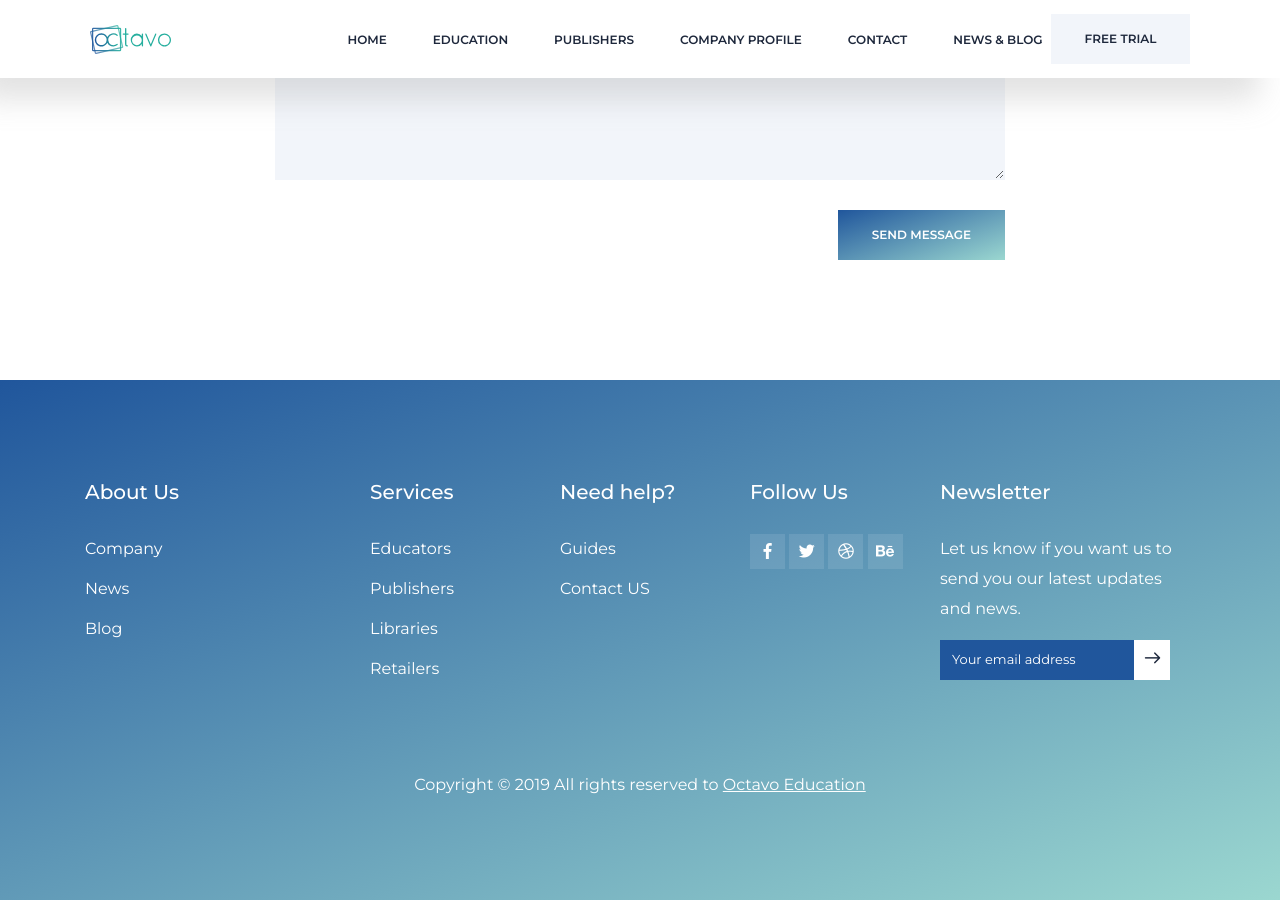
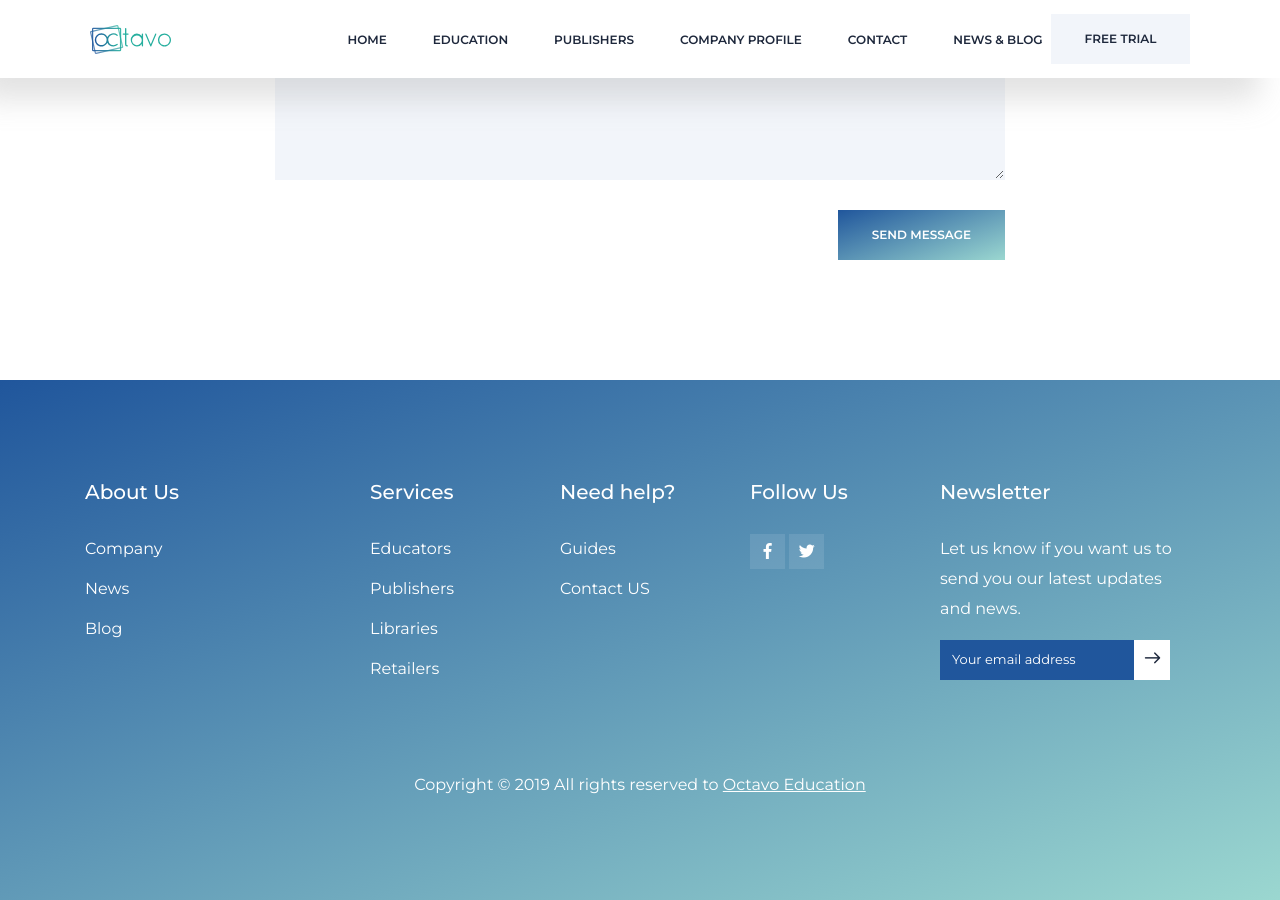
Before and after one commit to jurgencalleja/octavo.education, a Jekyll site: the page built from contact.html, in a window 1280 px wide and 900 px high, scrolled down 1181 px. Built offline with Jekyll 4.4.1, drawn with Linux system fonts in a browser that asks for light colours.

Commit message:
update footer

```diff
--- a/_config wip.yml
+++ b/_config wip.yml
@@ -525,10 +525,8 @@ footer_features_link_four_text: 'Agencies'
 footer_features_link_one_link: '#'
 
 
-footer_facebook_link: '#'
-footer_twitter_link: '#'
-footer_dribbble_link: '#'
-footer_behance_link: '#'
+footer_facebook_link: 'https://www.facebook.com/Octavoapp/'
+footer_twitter_link: 'https://twitter.com/Octavoapp'
 
 mailchimp:
   user-id:
--- a/_includes/footer.html
+++ b/_includes/footer.html
@@ -74,16 +74,6 @@
                                     <i class="fab fa-twitter"></i>
                                 </a>
                             </li>
-                            <li>
-                                <a href="{{ site.footer_dribbble_link }}">
-                                    <i class="fab fa-dribbble"></i>
-                                </a>
-                            </li>
-                            <li>
-                                <a href="{{ site.footer_behance_link }}">
-                                    <i class="fab fa-behance"></i>
-                                </a>
-                            </li>
                         </ul>
                     </div>
                 </div>
```
